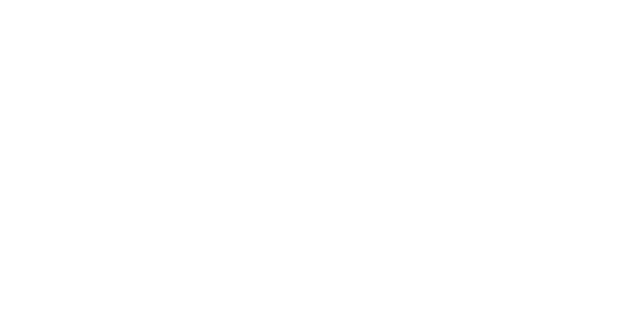
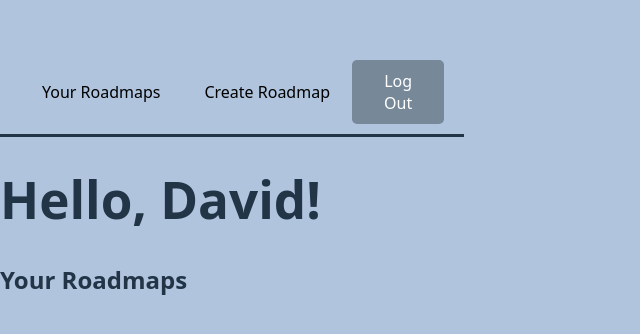
Before and after one commit to davidxosei/GoalPlanningApp, a React (Vite) app in the folder goal-planning-app/: page /home in a window 1280 px wide. Before the commit this address had no page. Shown: the part 216-550 px from the top of the page, without its empty margins (0-640 px from the left). Built offline with nearby package versions, Linux system fonts and the light colour scheme.

Commit message:
Added home directory
I plan to use this as the base directory but I;m making it /home before I implement the login logic

```diff
--- a/goal-planning-app/src/App.css
+++ b/goal-planning-app/src/App.css
@@ -1,3 +1,7 @@
+* {
+  background-color: lightsteelblue;
+}
+
 .login-reroute {
   display: flex;
   align-items: center;
@@ -15,9 +19,42 @@
   align-items: center;
   height: 100vh;
 }
+#nav {
+  display: flex;
+  justify-content: space-between;
+  align-items: center;
+  padding: 10px 20px;
+  border-bottom: solid;
+}
 
-#content {
+.viewcreate {
+  display: flex;
+  justify-content: space-around;
+  width: 90%
+}
 
+.viewcreate a {
+  padding: 10px 20px;
+  text-decoration: none;
+  color: black;
+  font-size: 16px;
+}
+
+.viewcreate a:hover {
+  color: darkblue;
+}
+
+button {
+  padding: 10px 20px;
+  background-color: lightslategray;
+  color: white;
+  border: none;
+  cursor: pointer;
+  border-radius: 5px;
+}
+
+button:hover {
+  background-color: #0056b3;
 }
 
 form {
--- a/goal-planning-app/src/App.jsx
+++ b/goal-planning-app/src/App.jsx
@@ -1,4 +1,5 @@
 import {BrowserRouter as Router, Routes, Route, Link} from 'react-router-dom';
+import Home from './views/Home';
 import Login from './views/Login';
 import Register from './views/Register';
 import './App.css'
@@ -10,6 +11,7 @@
       <Routes>
         <Route path = "/" element = {<Login />} />
         <Route path = "/register" element = {<Register />} />
+        <Route path = "/home" element = {<Home />} />
       </Routes>
     </Router>
   )
--- /dev/null
+++ b/goal-planning-app/src/components/Nav.jsx
@@ -0,0 +1,14 @@
+import {Link} from 'react-router-dom';
+
+
+export default function Nav() {
+    return (
+        <div id = "nav">
+            <div className = "viewcreate">
+                <Link to = "/home">Your Roadmaps</Link>
+                <Link to = "/create">Create Roadmap</Link>
+            </div>
+            <button>Log Out</button>
+        </div>
+    );
+}
--- /dev/null
+++ b/goal-planning-app/src/views/Home.jsx
@@ -0,0 +1,14 @@
+import Nav from '../components/Nav';
+
+export default function Home() {
+    const username = "David";
+    return (
+        <div>
+            <Nav />
+            <h1>
+                Hello, {username}!
+            </h1>
+            <h2>Your Roadmaps</h2>
+        </div>
+    );
+}
```
Also changed, not shown: goal-planning-app/src/components/SignIn.jsx (deleted).
